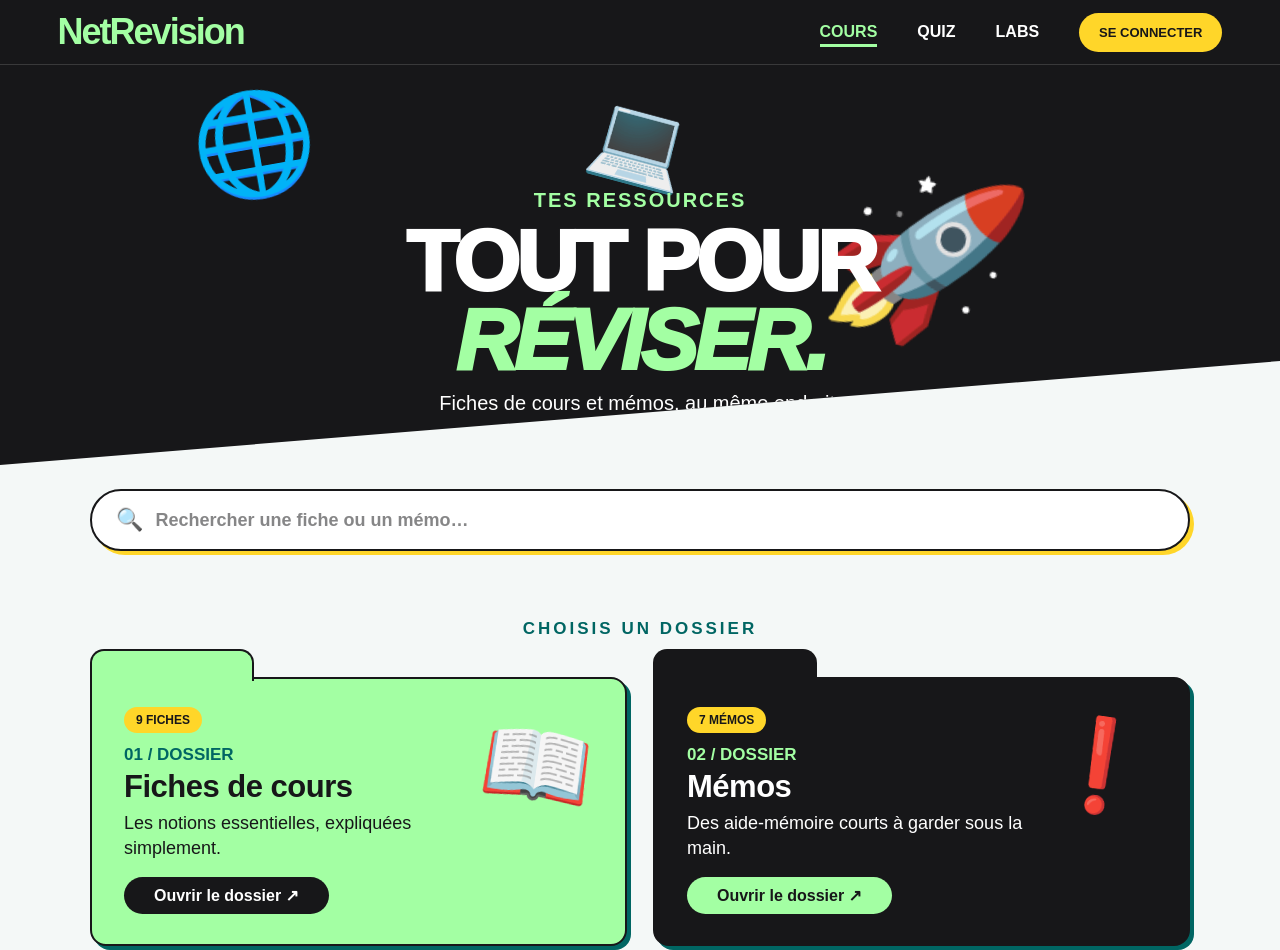
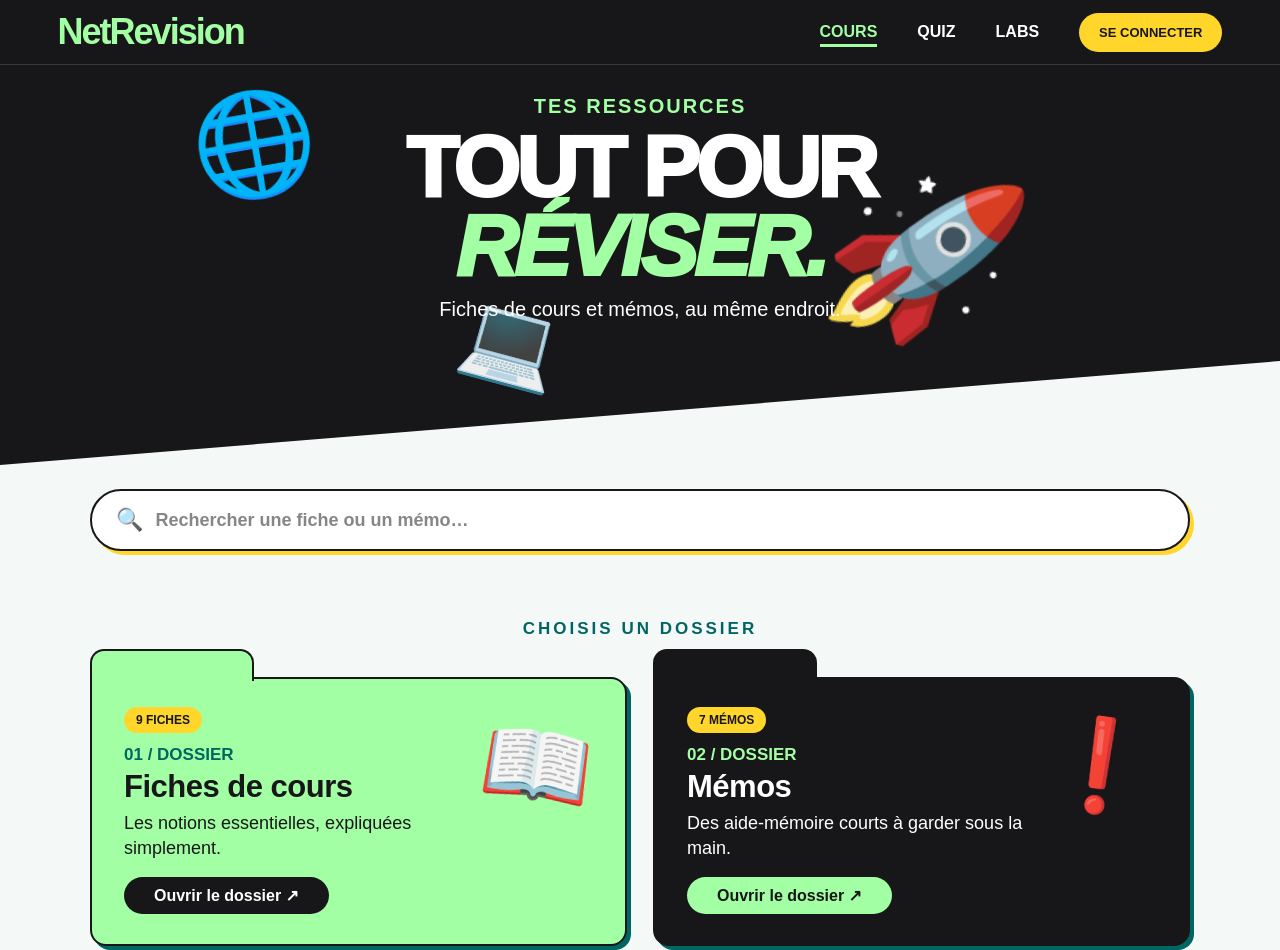
Before and after one commit to just-liana/NetRevision, a plain HTML site: page cours.html in a window 1280 px wide. Shown: the top 950 px of the page. Drawn offline with Linux system fonts and the light colour scheme; a web font is replaced by a local one.

Commit message:
Update hero class selectors in style.css

```diff
--- a/style.css
+++ b/style.css
@@ -196,7 +196,7 @@ body {
 }
 
 .hero-buble, .hero-crash, .hero-bug, .hero-hourglass,
-.hero-world, .hero-star, .hero-rocket {
+.hero-world, .hero-computer, .hero-rocket {
     position: absolute;
     color: var(--mint);
     z-index: 0;
```
